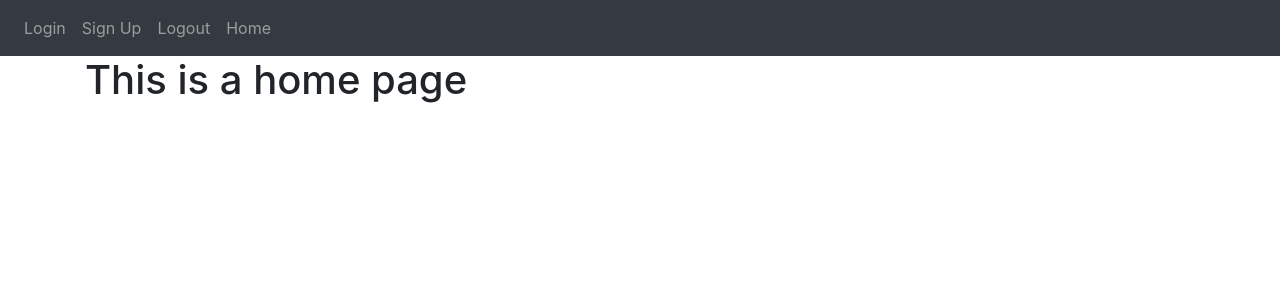
After one commit to Cynthiachelangat/login-website, a Flask app: template website/templates/home.html in a window 1280 px wide. The commit adds this page. Shown: the top 300 px of the page. Run offline with Flask 3, Linux system fonts and the light colour scheme; the template is opened without the code that fills it, so the values that code supplies are empty; some libraries are stand-ins or nearby versions.

Commit message:
Passing values to templates

```diff
--- a/website/auth.py
+++ b/website/auth.py
@@ -1,10 +1,10 @@
-from flask import Blueprint
+from flask import Blueprint, render_template
 
 auth = Blueprint('auth', __name__)
 
 @auth.route('/login')
 def login():
-    return "<p>Login<p/>"
+    return render_template("login.html", text="Hello Cynthia")
 
 @auth.route('/logout')
 def logout():
@@ -12,4 +12,4 @@ def logout():
 
 @auth.route('/sign_up')
 def sign_up():
-    return "<p>Sign_up<p/>"
+    return render_template("sign_up.html")
--- a/website/templates/base.html
+++ b/website/templates/base.html
@@ -19,7 +19,7 @@
   <body>
     <nav class="navbar navbar-expand-lg navbar-dark bg-dark">
       <button
-        class="navbar-toggle"
+        class="navbar-toggler"
         type="button"
         data-toggle="collapse"
         data-target="#navbar"
@@ -28,13 +28,14 @@
       </button>
       <div class="collapse navbar-collapse" id="navbar">
         <div class="navbar-nav">
-            <a class="nav-item nav-link" id="login" href="/login">Login</a>
-            <a class="nav-item nav-link" id="signUp" href="/sign-up">Sign Up</a>
-            <a class="nav-item nav-link" id="logout" href="/logout">Logout</a>
-            <a class="nav-item nav-link" id="home" href="/">Home</a>
+          <a class="nav-item nav-link" id="login" href="/login">Login</a>
+          <a class="nav-item nav-link" id="signUp" href="/sign-up">Sign Up</a>
+          <a class="nav-item nav-link" id="logout" href="/logout">Logout</a>
+          <a class="nav-item nav-link" id="home" href="/">Home</a>
         </div>
       </div>
     </nav>
+    <div class="container">{% block content %} {% endblock %}</div>
 
     <script
       src="https://code.jquery.com/jquery-3.2.1.slim.min.js"
--- /dev/null
+++ b/website/templates/home.html
@@ -0,0 +1,5 @@
+{% extends "base.html" %} {% block title %}Home{% endblock %}
+
+{% block content %}
+<h1>This is a home page</h1>
+{% endblock %}
--- /dev/null
+++ b/website/templates/login.html
@@ -0,0 +1,6 @@
+{% extends "base.html" %} {% block title %}Login{% endblock %}
+
+{% block content %}
+<h1>This is a login page</h1>
+{{text}}
+{% endblock %}
--- /dev/null
+++ b/website/templates/sign_up.html
@@ -0,0 +1,5 @@
+{% extends "base.html" %} {% block title %}Sign Up{% endblock %}
+
+{% block content %}
+<h1>This is a sign up page</h1>
+{% endblock %}
--- a/website/views.py
+++ b/website/views.py
@@ -1,7 +1,7 @@
-from flask import Blueprint
+from flask import Blueprint, render_template
 
 views = Blueprint('views', __name__)
 
 @views.route('/')
 def home():
-    return "<h1>Test</>"
+    return render_template("home.html")
```
